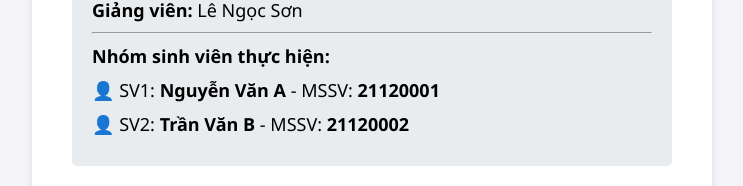
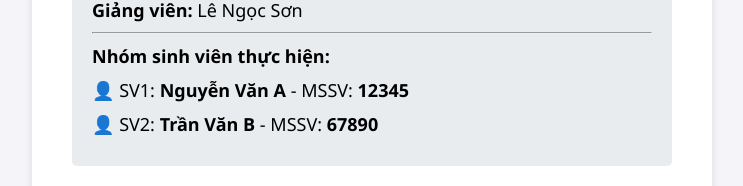
Before and after one commit to NhatDi101/test_auto, a plain HTML site: page index.html in a window 1280 px wide. Shown: the part 339-525 px from the top of the page, without its empty margins (268-1011 px from the left). Drawn offline with Linux system fonts and the light colour scheme.

Commit message:
update index.html

```diff
--- a/index.html
+++ b/index.html
@@ -68,8 +68,8 @@
             <p><strong>Giảng viên:</strong> Lê Ngọc Sơn</p>
             <hr>
             <p><strong>Nhóm sinh viên thực hiện:</strong></p>
-            <p>👤 SV1: <strong>Nguyễn Văn A</strong> - MSSV: <strong>21120001</strong></p>
-            <p>👤 SV2: <strong>Trần Văn B</strong> - MSSV: <strong>21120002</strong></p>
+            <p>👤 SV1: <strong>Nguyễn Văn A</strong> - MSSV: <strong>12345</strong></p>
+            <p>👤 SV2: <strong>Trần Văn B</strong> - MSSV: <strong>67890</strong></p>
         </div>
 
         <div class="status">
```
